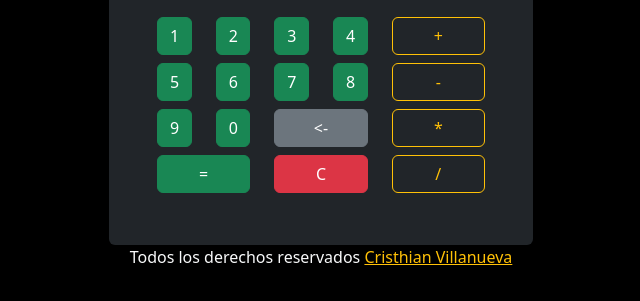
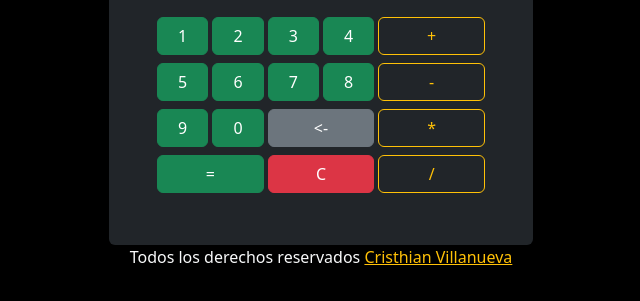
Before and after one commit to CraosV/Calculadora-Js, a plain HTML site: page index.html in a window 1280 px wide. Shown: the part 245-546 px from the top of the page, without its empty margins (319-959 px from the left). Drawn offline with Linux system fonts and the light colour scheme.

Commit message:
Add files via upload

```diff
--- a/index.html
+++ b/index.html
@@ -18,7 +18,7 @@
 				<input class="form-control bg-secondary fs-1" placeholder="0" id="res" readonly>
 			</div>
 		</div>
-		<div class="row py-1">
+		<div class="row py-1 gx-1">
 			<div class="col-lg-2 col-md-2 col-2">
 				<button class="btn btn-success w-100"  onclick="botones('b1')">1</button>
 			</div>
@@ -35,7 +35,7 @@
 				<button class="btn btn-outline-warning w-100" onclick="botones('addition')">+</button>
 			</div>
 		</div>
-		<div class="row py-1 ">
+		<div class="row py-1 gx-1">
 			<div class="col-lg-2 col-md-2 col-2">
 				<button class="btn btn-success w-100" onclick="botones('b5')">5</button>
 			</div>
@@ -52,7 +52,7 @@
 				<button class="btn btn-outline-warning w-100" onclick="botones('subtraction')">-</button>
 			</div>
 		</div>
-		<div class="row py-1">
+		<div class="row py-1 gx-1">
 			<div class="col-lg-2 col-md-2 col-2">
 				<button class="btn btn-success w-100" onclick="botones('b9')">9</button>
 			</div>
@@ -66,7 +66,7 @@
 				<button class="btn btn-outline-warning w-100" id="product" onclick="botones('product')">*</button>
 			</div>
 		</div>
-		<div class="row py-1">
+		<div class="row py-1 gx-1">
 			<div class="col-lg-4 col-md-4 col-4">
 				<button class="btn btn-success w-100" id="equal" onclick="botones('equal')">=</button>
 			</div>
```
